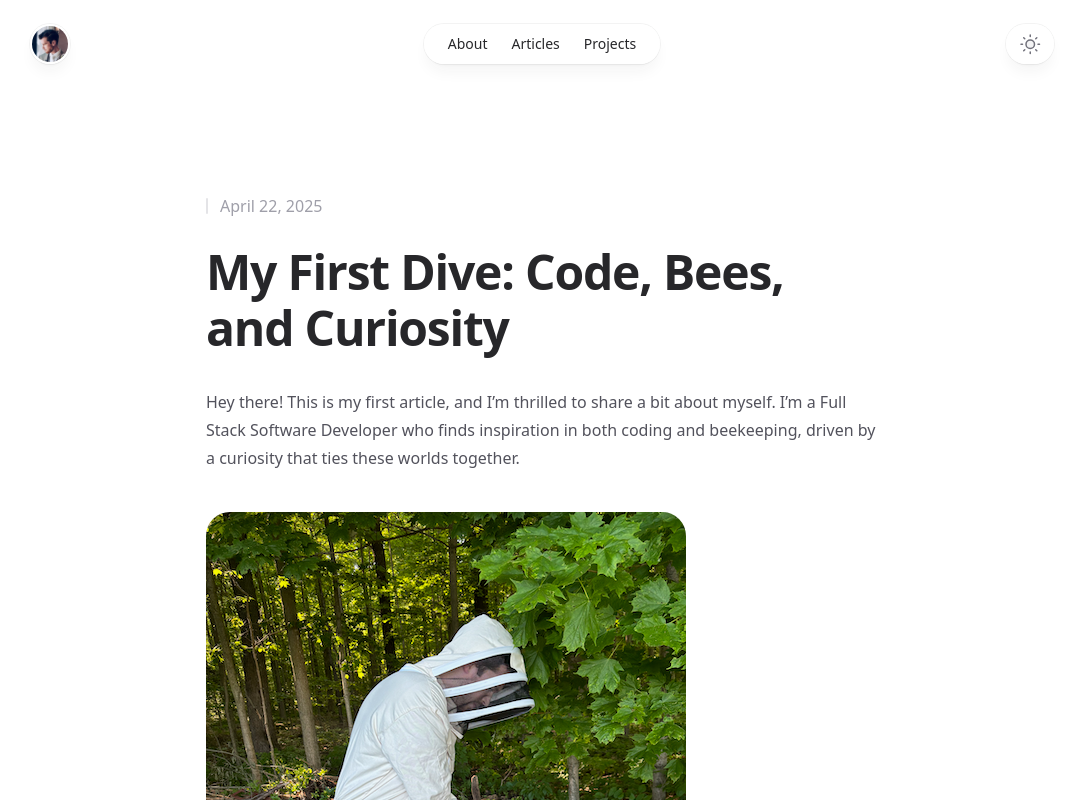
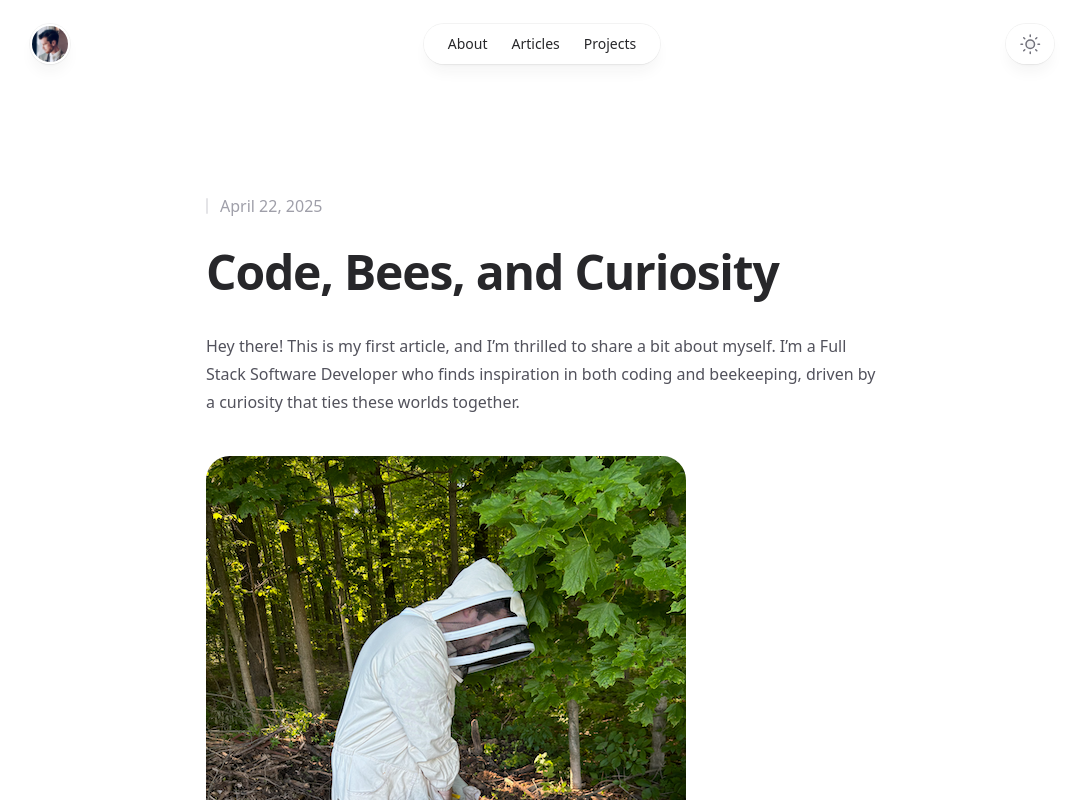
Before and after one commit to jdslomka/portfolio, a Next.js app: page /articles/starting-a-blog in a window 1280 px wide. Shown: the top 800 px of the page, without its empty margins (98-1179 px from the left). Built offline with nearby package versions, Linux system fonts and the light colour scheme; no server answers.

Commit message:
Adjusting article

```diff
--- a/src/app/articles/starting-a-blog/page.mdx
+++ b/src/app/articles/starting-a-blog/page.mdx
@@ -3,9 +3,9 @@ import beekeepingPhoto from './working-hive.png'
 export const article = {
   author: 'John Slomka',
   date: '2025-04-22',
-  title: 'My First Dive: Code, Bees, and Curiosity',
+  title: 'Code, Bees, and Curiosity',
   description:
-    'Welcome to my first article! I’m a Full Stack Software Developer who finds inspiration in both coding and beekeeping, driven by a curiosity that ties these worlds together.',
+    'Welcome to my first article! I’m an Intermediate Full Stack Software Developer who finds inspiration in both coding and beekeeping, driven by a curiosity that ties these worlds together.',
 }
 
 export const metadata = {
```
